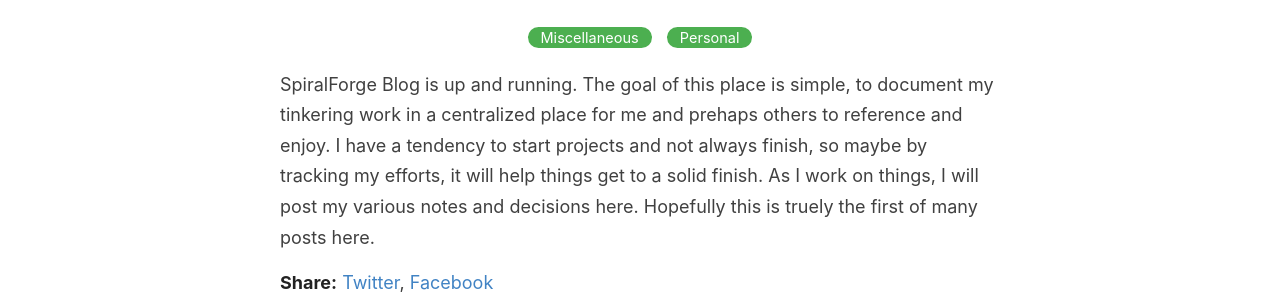
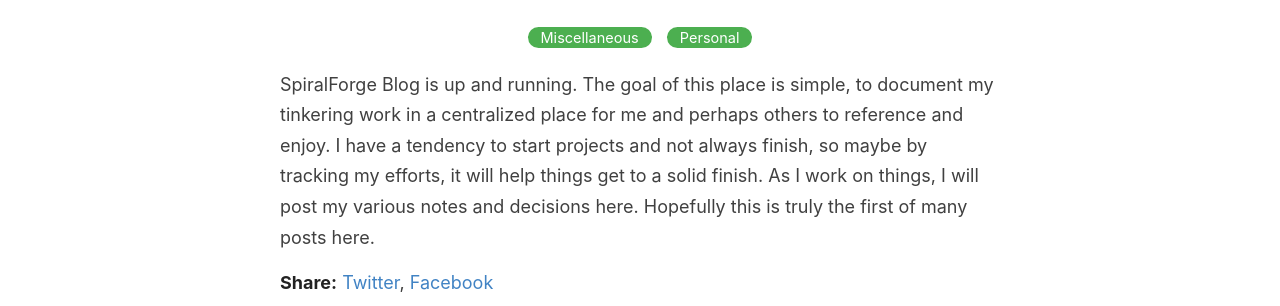
Before and after one commit to ALcatraz62/ALcatraz62.github.io, a Jekyll site: the page built from _posts/2020-12-09-So-It-Begins.md, in a window 1280 px wide. Shown: the part 219-525 px from the top of the page. Built offline with Jekyll 4.4.1, drawn with Linux system fonts in a browser that asks for light colours.

Commit message:
fixed spelling

```diff
--- a/_posts/2020-12-09-So-It-Begins.md
+++ b/_posts/2020-12-09-So-It-Begins.md
@@ -3,4 +3,4 @@ layout: post
 title: So It Begins...
 categories: [Miscellaneous,Personal]
 ---
-SpiralForge Blog is up and running. The goal of this place is simple, to document my tinkering work in a centralized place for me and prehaps others to reference and enjoy.  I have a tendency to start projects and not always finish, so maybe by tracking my efforts, it will help things get to a solid finish.  As I work on things,  I will post my various notes and decisions here.  Hopefully this is truely the first of many posts here.
+SpiralForge Blog is up and running. The goal of this place is simple, to document my tinkering work in a centralized place for me and perhaps others to reference and enjoy.  I have a tendency to start projects and not always finish, so maybe by tracking my efforts, it will help things get to a solid finish.  As I work on things,  I will post my various notes and decisions here.  Hopefully this is truly the first of many posts here.
```
